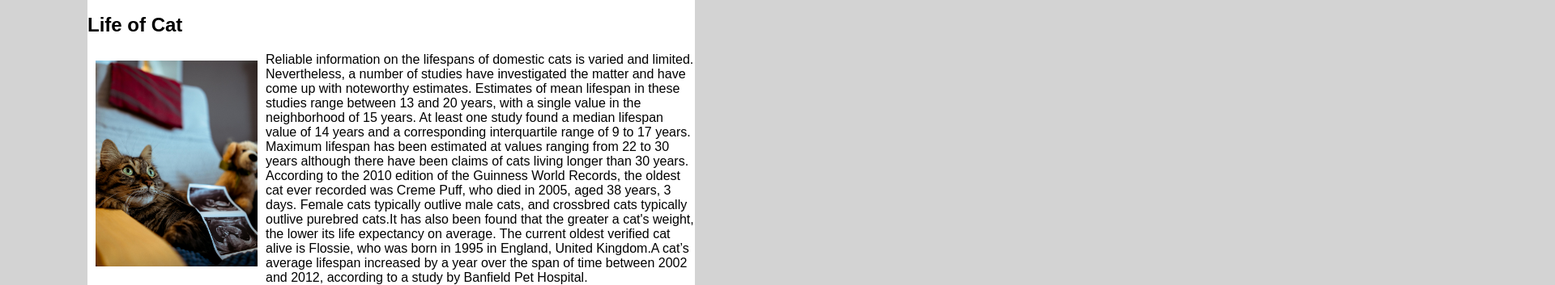
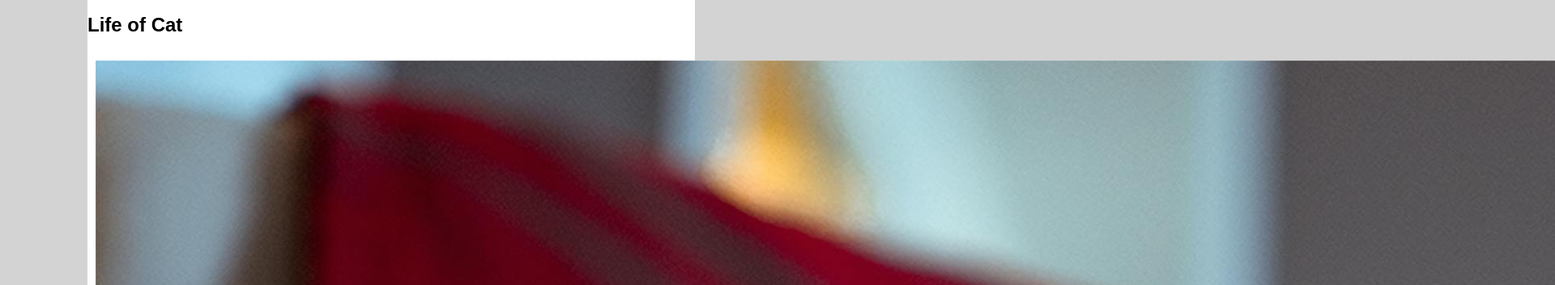
Before and after one commit to alam0134/alam0134.github.io, a plain HTML site: page midterm/index.html in a window 1280 px wide. Shown: the part 447-800 px from the top of the page at 81% size, 1920 px wide, since content can reach past the window. Drawn offline with Linux system fonts and the light colour scheme.

Commit message:
playing with width size

```diff
--- a/midterm/css/main.css
+++ b/midterm/css/main.css
@@ -49,7 +49,7 @@ li:last-child{
 }
 
 #second-picture{
-    width: 200px;
+    width: 30somethin0px;
     float: left;
     margin: 10px;
 }
```
